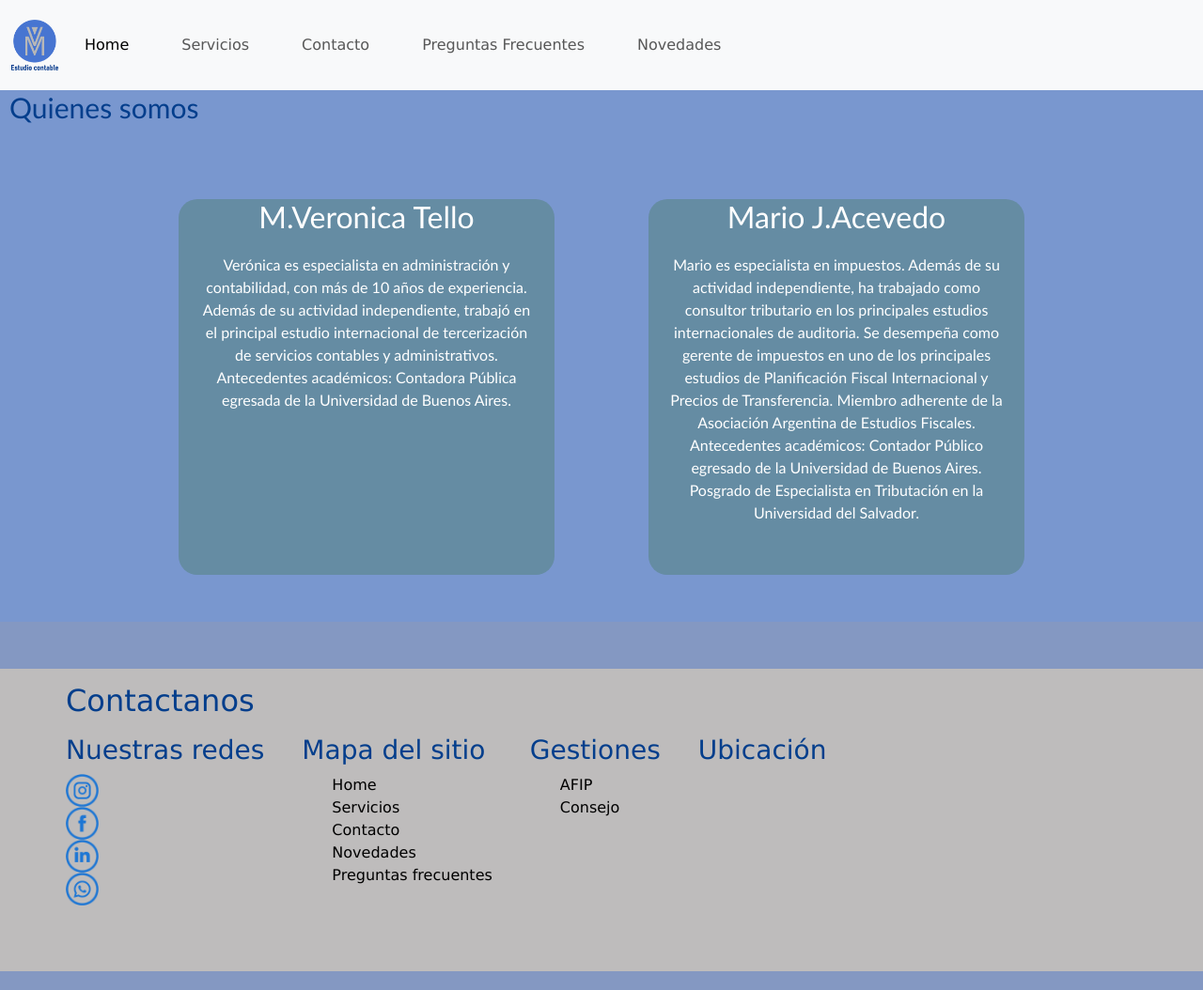
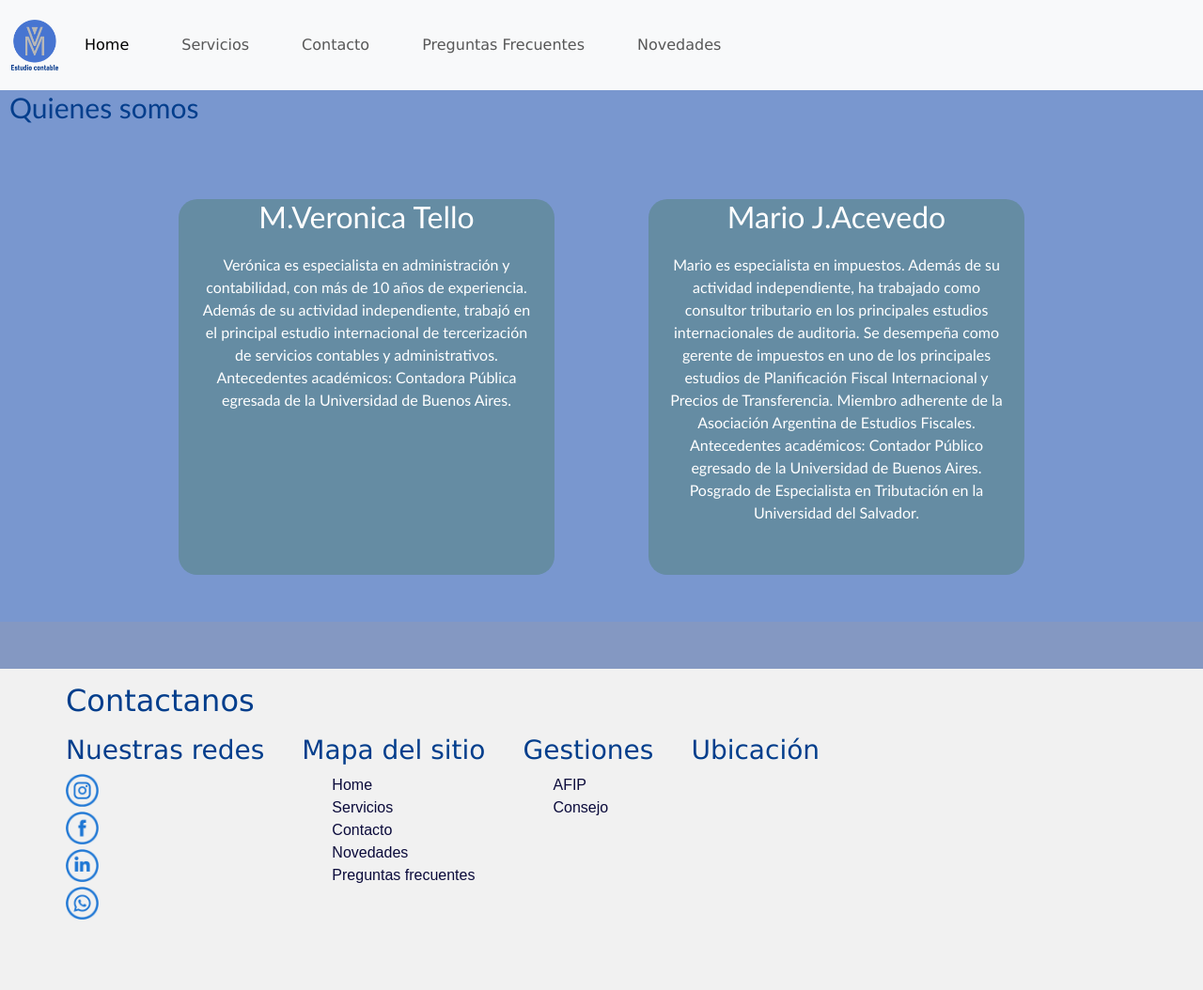
Before and after one commit to Mriabel87/Entregafinal, a plain HTML site: page index.html in a window 1280 px wide. Shown: the whole page at 94% size. Drawn offline with nearby package versions, Linux system fonts and the light colour scheme; grey boxes are pictures that could not be loaded.

Commit message:
tamaño iconos redes

```diff
--- a/index.html
+++ b/index.html
@@ -86,10 +86,10 @@
     <div class="menuFooter">
       <h3>Nuestras redes</h3>
       <a href="https://www.instagram.com/" target="_blank"><img class="imagenredes" src="Imagenes/Icon Ins.png"
-          alt=""></a>
-      <a href="https://www.facebook.com/"><img class="imagenredes" src="Imagenes/Icon face.png" alt=""></a>
-      <a href="https://www.linkedin.com/feed/"><img class="imagenredes" src="Imagenes/Icon Lkdin.png" alt=""></a>
-      <a href="https://web.whatsapp.com/"><img class="imagenredes" src="Imagenes/Icon Wsp.png" alt=""></a>
+          alt="icono de instagram"></a>
+      <a href="https://www.facebook.com/"><img class="imagenredes" src="Imagenes/Icon face.png" alt="Icono facebook"></a>
+      <a href="https://www.linkedin.com/feed/"><img class="imagenredes" src="Imagenes/Icon Lkdin.png" alt="icono de linkedin"></a>
+      <a href="https://web.whatsapp.com/"><img class="imagenredes" src="Imagenes/Icon Wsp.png" alt="icono de contacto whatsapp"></a>
     </div>
     <div class="menuFooter">
       <h3>Mapa del sitio</h3>
--- a/scss/base/_reset.scss
+++ b/scss/base/_reset.scss
@@ -17,7 +17,6 @@ body {
     background-color: #8498c2;
     margin: 0;
     padding: 0;
-    max-width: 100%;
 }
 
 
@@ -35,7 +34,7 @@ body {
         position: relative;
 
         a {
-            color: black;
+            color: rgb(255, 255, 255);
         }
 
         .menuFooter {
--- a/scss/components/_cards.scss
+++ b/scss/components/_cards.scss
@@ -45,6 +45,7 @@
         display: flex;
         flex-direction: column;
         align-items: center;
+        margin-bottom: 20px;
 
         h3 {
             text-align: center;
--- a/scss/layout/_footer.scss
+++ b/scss/layout/_footer.scss
@@ -5,16 +5,20 @@ footer {
     align-items: baseline;
     align-content: space-between;
     padding: 50px;
-    background-color: rgb(190, 188, 188);
+    background-color: rgb(241, 241, 241);
     width: 100%;
     color: #033E8C;
     position: relative;
     margin-top: 50px;
+
     a {
-        color: black;
+        color: rgb(11, 11, 59);
+        font-family: Arial, Helvetica, sans-serif;
+        font-size:medium;
     }
     .menuFooter {
         margin: 20px;
+
     }
     iframe {
         margin-top: 5px;
@@ -23,8 +27,8 @@ footer {
     .imagenredes {
         @include tamanio (35px,35px);
         display: flex;
-        flex-direction: row;
-
-
+        flex-direction: column;
+        flex-wrap: wrap;
+        margin-bottom: 5px;
     }
 }
```
Also changed, not shown: css/style.css, 1 other file.
